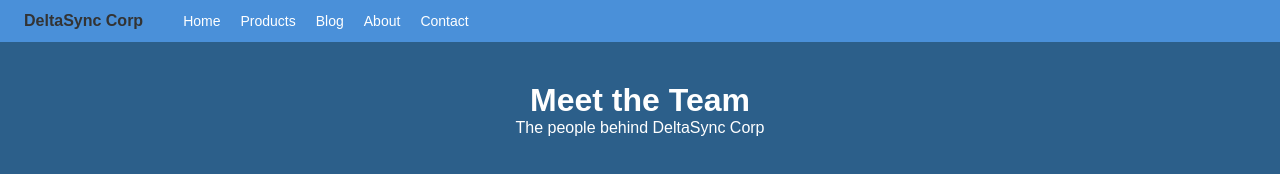
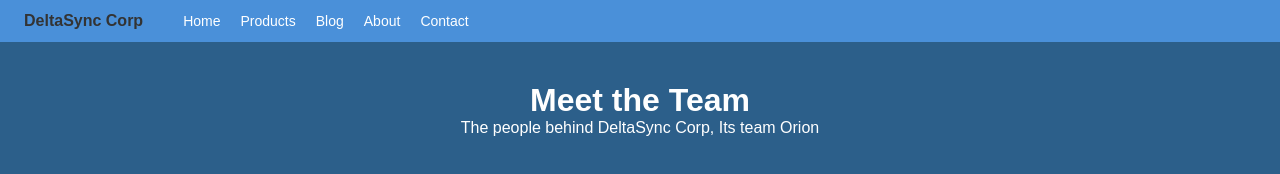
Before and after one commit to sai-genesys/deltasync-test-site, a plain HTML site: page about/team/index.html in a window 1280 px wide. Shown: the top 174 px of the page. Drawn offline with Linux system fonts and the light colour scheme.

Commit message:
updated about page

```diff
--- a/about/team/index.html
+++ b/about/team/index.html
@@ -28,7 +28,7 @@
   <a href="../index.html">About</a>
   <a href="../../contact/index.html">Contact</a>
 </nav>
-<div class="page-header"><h1>Meet the Team</h1><p>The people behind DeltaSync Corp</p></div>
+<div class="page-header"><h1>Meet the Team</h1><p>The people behind DeltaSync Corp, Its team Orion</p></div>
 <div class="content">
   <div class="grid">
     <div class="card"><div class="avatar">JC</div><h4>Jane Carter</h4><p>CEO & Co-Founder</p></div>
```
